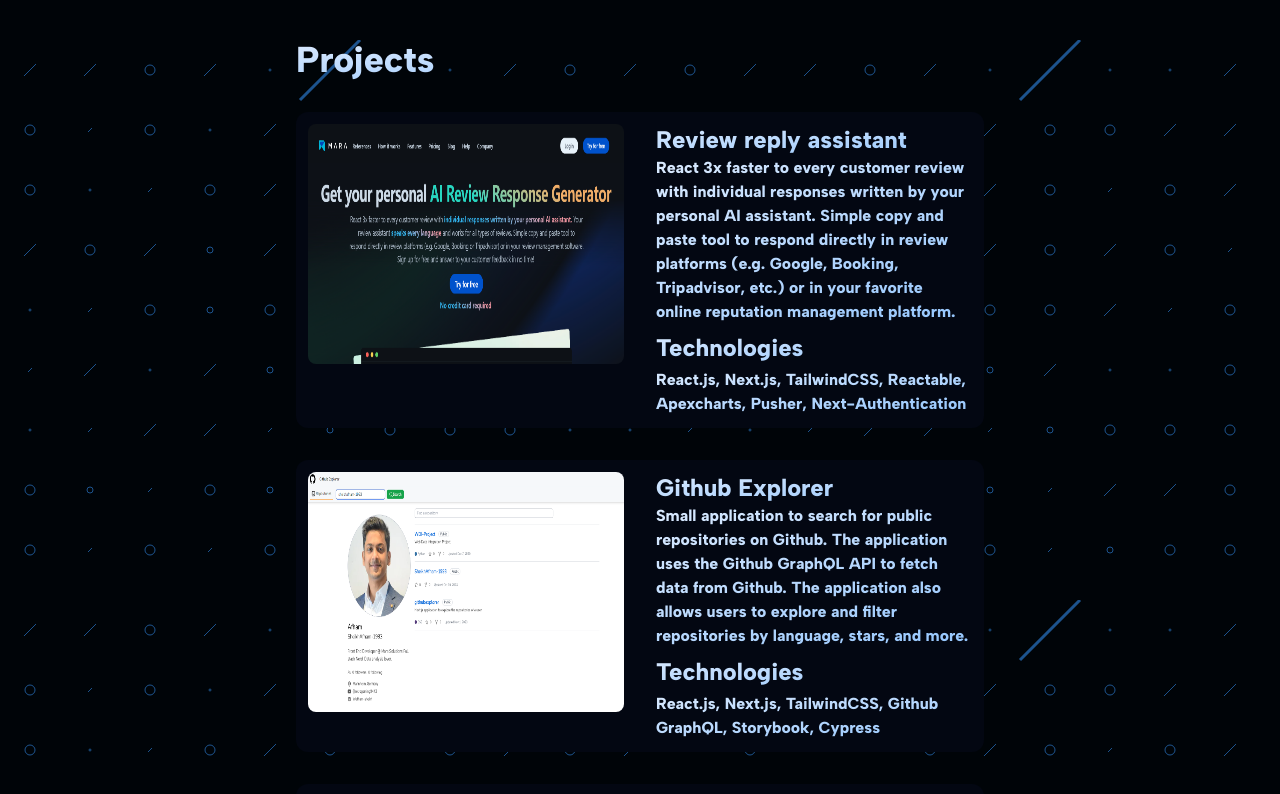
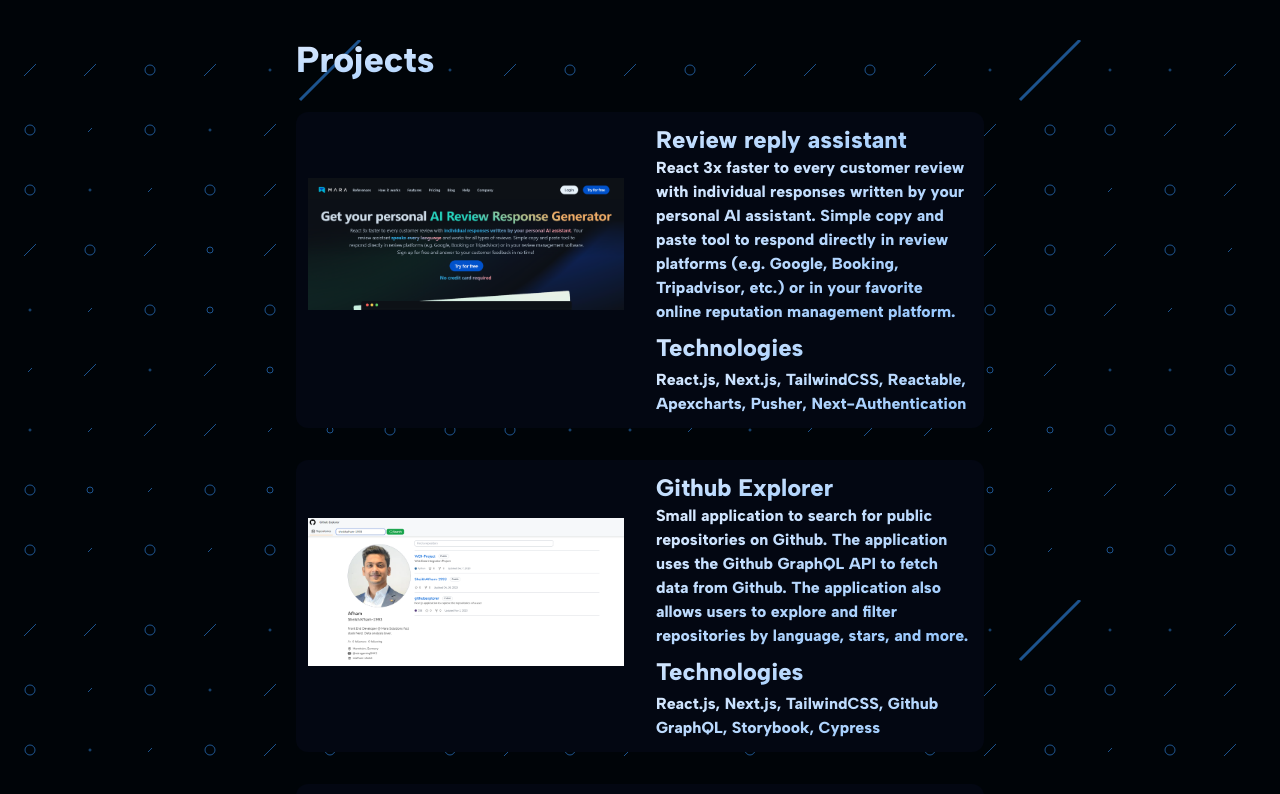
Before and after one commit to SheikhAfham-1993/myportfolio, a Next.js app: page / in a window 1280 px wide. Shown: the part 1640-2434 px from the top of the page. Built offline with nearby package versions, Linux system fonts and the light colour scheme.

Commit message:
adjusted Image

```diff
--- a/app/Projects/Projects.js
+++ b/app/Projects/Projects.js
@@ -53,7 +53,7 @@
         >
           <div className="grid grid-cols-1 md:grid-cols-2 h-fit gap-x-8  p-3 bg-gray-950 rounded-xl">
             <Image
-              className="rounded-lg object-fill w-full h-[200px] md:h-[240px]"
+              className="rounded-lg object-scale-down w-full h-[200px] md:h-[240px]"
               src={project.img}
               alt={project.title}
               width={400}
```
